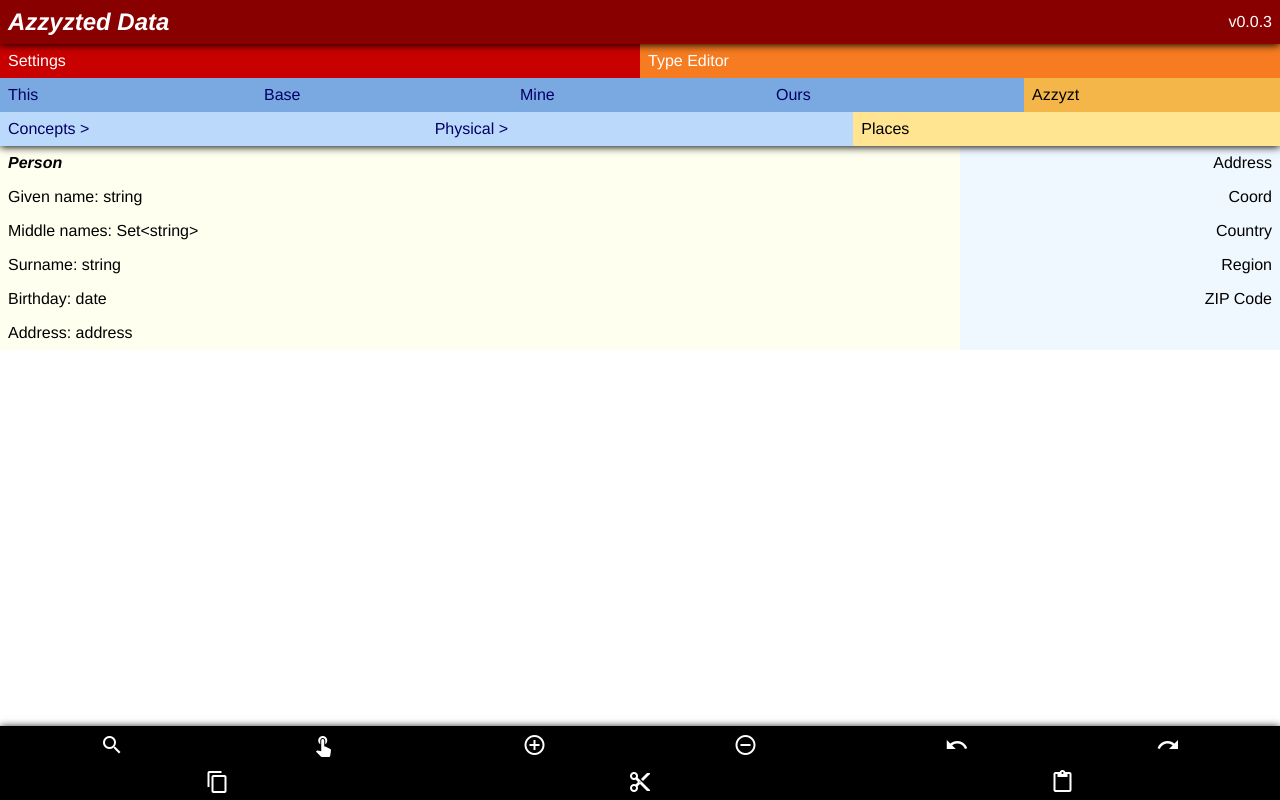
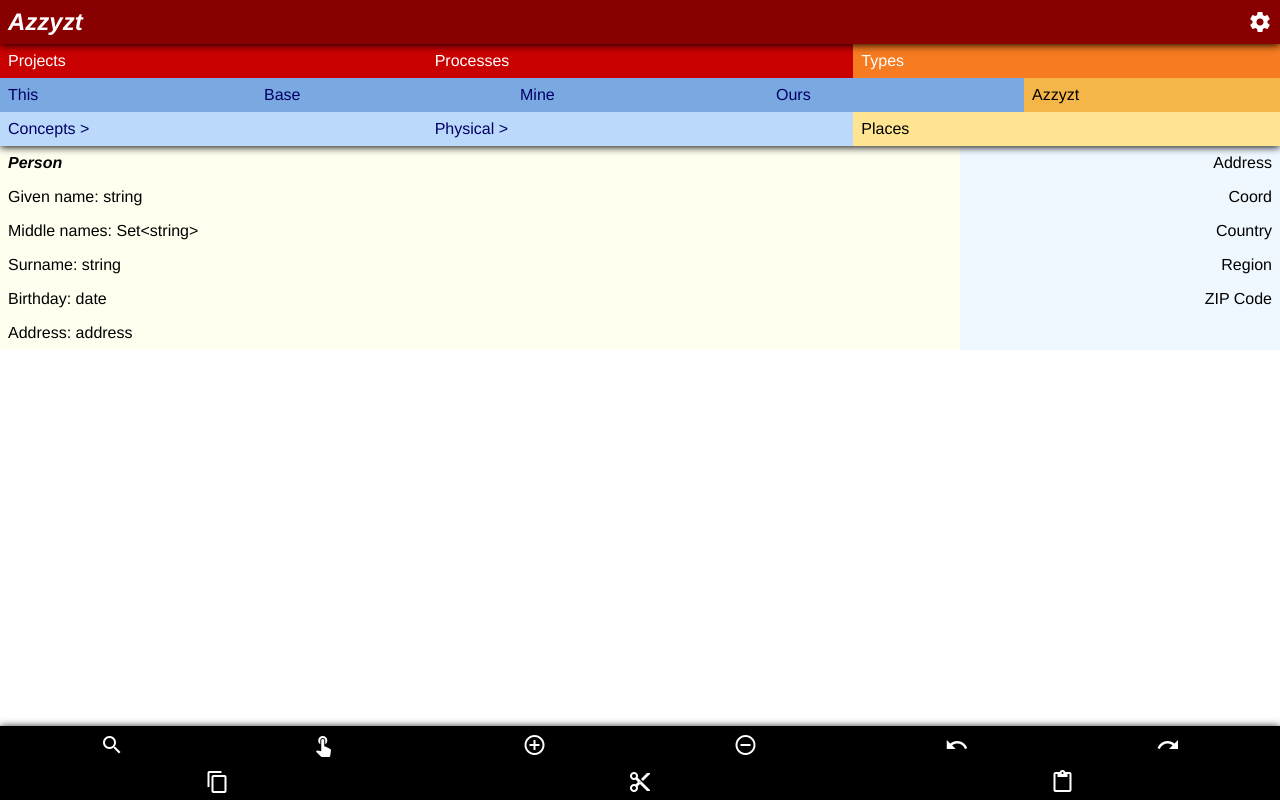
Before and after one commit to amanessinger/azzyzt, a website: page doc/mockups/struct-editor-azzyzt-address.html in a window 1280 px wide. Drawn offline with Linux system fonts and the light colour scheme.

Commit message:
Replaced version indicator with a Settings button. Replaced original "Settings" with two tabs "Projects" and "Processes".

```diff
--- a/doc/mockups/struct-editor-azzyzt-address.html
+++ b/doc/mockups/struct-editor-azzyzt-address.html
@@ -18,16 +18,17 @@
 
 <header class="app-header">
   <div class="app-title-bar">
-    <div class="app-title">Azzyzted Data</div>
-    <div class="app-version">v0.0.3</div>
+    <div class="app-title">Azzyzt</div>
+    <i class="material-icons">settings</i>
   </div>
 </header>
 
 <nav class="nav-block">
   <div class="app-nav">
     <ul class="tabs">
-      <li class="tabs__item">Settings</li>
-      <li class="tabs__item app-nav--active">Type Editor</li>
+      <li class="tabs__item">Projects</li>
+      <li class="tabs__item">Processes</li>
+      <li class="tabs__item app-nav--active">Types</li>
     </ul>
   </div>
   <div class="type-lib-nav">
```
Also changed, not shown: doc/mockups/struct-editor-base-collections.html (+5 -4 lines).
